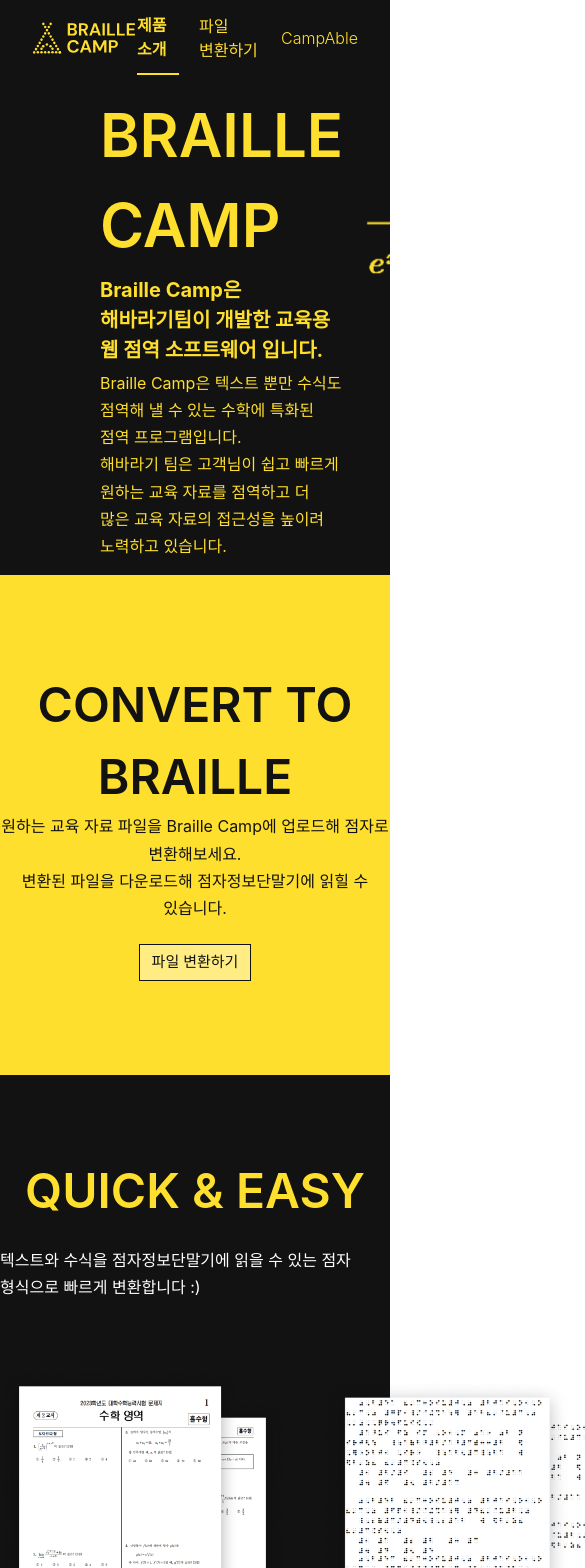
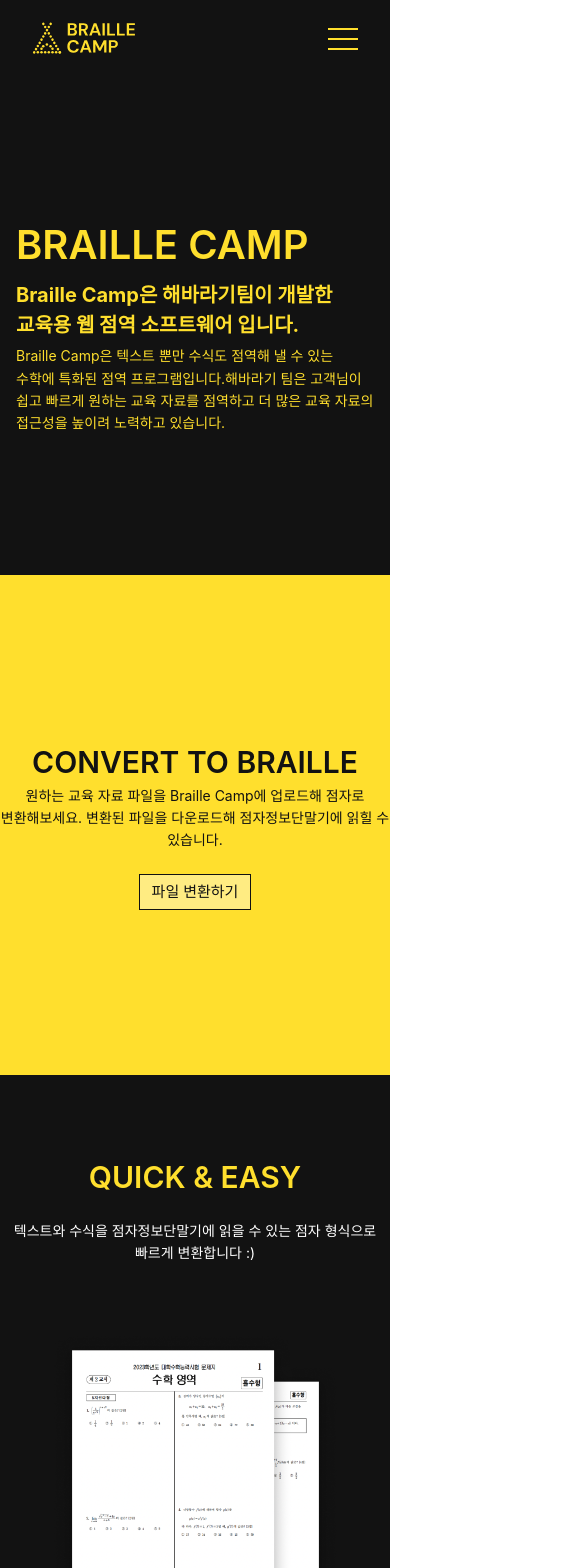
Before and after one commit to Jaecom/campable-braille, a Next.js app: page / in a window 390 px wide. Shown: the top 1568 px of the page, 585 px wide, since content can reach past the window. Built offline with nearby package versions, Linux system fonts and the light colour scheme.

Commit message:
feat: add responsive design

```diff
--- a/app/globals.css
+++ b/app/globals.css
@@ -1,3 +1,4 @@
+/* Base styles */
 @tailwind base;
 @tailwind components;
 @tailwind utilities;
@@ -11,26 +12,39 @@
 	word-break: keep-all;
 }
 
+/* Default styles (for all screen sizes) */
 h1 {
-	font-size: 60px;
-	font-weight: 600;
-	text-transform: uppercase;
+	@apply text-[60px] font-semibold uppercase;
 }
 
 h2 {
-	font-size: 48px;
-	font-weight: 600;
-	text-transform: uppercase;
+	@apply text-[48px] font-semibold uppercase;
 }
 
 h3 {
-	font-size: 36px;
-	font-weight: 600;
-	text-transform: uppercase;
+	@apply text-[36px] font-semibold uppercase;
 }
 
 p {
-	font-size: 16px;
-	line-height: 1.7;
-	font-weight: 400;
+	@apply text-[16px] leading-7 font-normal;
 }
+
+/* Responsive styles for md and larger */
+@media (max-width: 768px) {
+	h1 {
+		font-size: 40px; /* Adjusted size for md screens */
+	}
+
+	h2 {
+		font-size: 30px; /* Adjusted size for md screens */
+	}
+
+	h3 {
+		font-size: 28px; /* Adjusted size for md screens */
+	}
+
+	p {
+		font-size: 14px; /* Adjusted size for md screens */
+		line-height: 1.6;
+	}
+}
--- a/pages/CampAblePage/index.tsx
+++ b/pages/CampAblePage/index.tsx
@@ -6,9 +6,9 @@
 const CampAblePage = () => {
 	return (
 		<div className="h-full flex flex-col items-center justify-center">
-			<div className={`text-primary ${lora.className} font-bold text-[60px]`}>CampAble</div>
-			<div className="text-center">
-				<p className={`text-white font-bold ${lora.className} text-[20px]`}>
+			<div className={`text-primary ${lora.className} font-bold text-[30px] md:text-[60px]`}>CampAble</div>
+			<div className="text-center px-[16px]">
+				<p className={`text-white font-bold ${lora.className} text-[18px] md:text-[20px]`}>
 					Empowering people with disability to believe in their ability
 				</p>
 				<p className="text-white max-w-[650px] mt-[10px]">
@@ -25,8 +25,9 @@
 					</a>
 				</div>
 			</div>
-			<div className="mt-[200px]">
-				<a href="mailto:campable.io@gmail.com" className="text-white">
+			<div className="mt-[200px] text-center text-primary">
+				<h4>Contact Us</h4>
+				<a className="underline" href="mailto:campable.io@gmail.com">
 					campable.io@gmail.com
 				</a>
 			</div>
--- a/pages/Homepage/UserFeedbackItem.tsx
+++ b/pages/Homepage/UserFeedbackItem.tsx
@@ -12,14 +12,22 @@
 	return (
 		<div
 			className={`flex ${
-				reverse ? "flex-row-reverse" : ""
-			} items-center justify-center gap-x-[65px] px-[100px] bg-dark-grey w-full border-solid border-b-[1px] border-primary`}
+				reverse ? "md:flex-row-reverse" : ""
+			} flex-col md:flex-row items-center justify-center gap-x-[65px] md:px-[100px] bg-dark-grey w-full border-solid border-b-[1px] border-primary`}
 		>
-			<div className="relative flex-shrink-0">
-				<Image src={imageSrc} width={350} height={170} alt="feedback_image_1" style={{ objectFit: "cover" }} />
+			<div className="w-full md:w-auto h-[170px] md:h-auto relative flex-shrink-0">
+				<Image
+					className="hidden md:block"
+					src={imageSrc}
+					width={350}
+					height={170}
+					alt="feedback_image_1"
+					style={{ objectFit: "cover" }}
+				/>
+				<Image className="md:hidden" src={imageSrc} fill alt="feedback_image_1" style={{ objectFit: "cover" }} />
 				<div className="absolute bottom-2 right-2 bg-black px-[10px] py-[5px] text-white">{imageLabel}</div>
 			</div>
-			<p className="text-primary max-w-[700px]">{`“${paragraph}”`}</p>
+			<p className="text-primary px-[8px] py-[16px] md:max-w-[700px]">{`“${paragraph}”`}</p>
 		</div>
 	);
 };
--- a/pages/Homepage/index.tsx
+++ b/pages/Homepage/index.tsx
@@ -9,19 +9,20 @@
 const HomePage = () => {
 	return (
 		<div>
-			<section className="h-[500px] px-[100px] flex items-center relative overflow-hidden justify-between">
+			<section className="h-[500px] px-[16px] md:px-[100px] flex items-center relative overflow-hidden justify-between">
 				<div className="w-[600px] flex flex-col gap-y-[5px] relative z-10 text-primary">
 					<h1>Braille Camp</h1>
 					<div className="text-[20px] font-bold">
 						Braille Camp은 해바라기팀이 개발한 교육용 웹 점역 소프트웨어 입니다.
 					</div>
 					<p>
-						Braille Camp은 텍스트 뿐만 수식도 점역해 낼 수 있는 수학에 특화된 점역 프로그램입니다. <br />
+						Braille Camp은 텍스트 뿐만 수식도 점역해 낼 수 있는 수학에 특화된 점역 프로그램입니다.
+						<br className="hidden md:block" />
 						해바라기 팀은 고객님이 쉽고 빠르게 원하는 교육 자료를 점역하고 더 많은 교육 자료의 접근성을 높이려 노력하고
 						있습니다.
 					</p>
 				</div>
-				<div>
+				<div className="hidden md:block">
 					<div className="mb-[100px]">
 						<Image
 							src="/images/home_equation.png"
@@ -39,7 +40,7 @@
 			<section className="h-[500px] flex flex-col items-center justify-center relative bg-primary text-center">
 				<h2 className="text-dark-grey">CONVERT TO BRAILLE</h2>
 				<p className="text-dark-grey">
-					원하는 교육 자료 파일을 Braille Camp에 업로드해 점자로 변환해보세요. <br />
+					원하는 교육 자료 파일을 Braille Camp에 업로드해 점자로 변환해보세요. <br className="hidden md:block" />
 					변환된 파일을 다운로드해 점자정보단말기에 읽힐 수 있습니다.
 				</p>
 				<Link
@@ -52,8 +53,10 @@
 
 			<section className="flex flex-col justify-center items-center bg-dark-grey py-[80px] gap-y-[20px]">
 				<h2 className="text-primary">Quick & Easy</h2>
-				<p className="text-white">텍스트와 수식을 점자정보단말기에 읽을 수 있는 점자 형식으로 빠르게 변환합니다 :)</p>
-				<div className="mt-[50px] flex items-center gap-x-[20px]">
+				<p className="text-white text-center md:text-left">
+					텍스트와 수식을 점자정보단말기에 읽을 수 있는 점자 형식으로 빠르게 변환합니다 :)
+				</p>
+				<div className="mt-[50px] flex flex-col md:flex-row items-center gap-x-[20px] gap-y-[20px]">
 					<Image
 						src="/images/home_braille_1.png"
 						width={284}
@@ -61,7 +64,9 @@
 						alt="image_1"
 						style={{ objectFit: "cover" }}
 					/>
-					<SmallArrow />
+					<div className="rotate-90 md:rotate-0">
+						<SmallArrow />
+					</div>
 					<Image
 						src="/images/home_braille_2.png"
 						width={284}
@@ -69,7 +74,9 @@
 						alt="image_1"
 						style={{ objectFit: "cover" }}
 					/>
-					<BigArrow />
+					<div className="rotate-90 md:rotate-0 py-[20px] md:py-0">
+						<BigArrow />
+					</div>
 					<Image
 						src="/images/home_braille_3.png"
 						width={540}
--- /dev/null
+++ b/src/components/atoms/HamburgerMenu.tsx
@@ -0,0 +1,30 @@
+import React from "react";
+
+type Props = {
+	onClick: () => void;
+	isOpen: boolean;
+};
+
+const HamburgerMenu = ({ onClick, isOpen }: Props) => {
+	return (
+		<button onClick={onClick} className="flex items-center relative w-[30px] h-[20px] focus:outline-none">
+			<div
+				className={`w-full h-[2px] bg-primary absolute transition-transform duration-300 ${
+					isOpen ? "rotate-45 top-[10px]" : "top-0"
+				}`}
+			/>
+			<div
+				className={`w-full h-[2px] bg-primary absolute transition-opacity duration-300 ${
+					isOpen ? "opacity-0" : "top-[10px]"
+				}`}
+			/>
+			<div
+				className={`w-full h-[2px] bg-primary absolute transition-transform duration-300 ${
+					isOpen ? "-rotate-45 top-[10px]" : "top-[20px]"
+				}`}
+			/>
+		</button>
+	);
+};
+
+export default HamburgerMenu;
--- a/src/components/atoms/NavLink.tsx
+++ b/src/components/atoms/NavLink.tsx
@@ -8,17 +8,19 @@
 	href: string;
 	children?: React.ReactNode;
 	disableActive?: boolean;
+	onClick?: () => void;
 };
 
-const NavLink = ({ href, children, disableActive }: Props) => {
+const NavLink = ({ href, children, disableActive, onClick }: Props) => {
 	const pathname = usePathname();
 	const isActive = pathname === href;
 
 	return (
 		<Link
+			onClick={onClick}
 			className={`h-full ${
 				isActive && !disableActive ? "border-b-[2px] border-primary border-solid font-bold" : "font-light"
-			} flex items-center`}
+			} flex items-center text-primary`}
 			href={href}
 		>
 			{children}
--- a/src/components/organisms/Navbar.tsx
+++ b/src/components/organisms/Navbar.tsx
@@ -1,17 +1,28 @@
-import React from "react";
+"use client";
+
+import React, { useState } from "react";
 import NavLink from "../atoms/NavLink";
 import BrailleLogo from "@/public/icons/braille-logo-icon.svg";
 import Link from "next/link";
+import HamburgerMenu from "../atoms/HamburgerMenu";
 
 const Navbar = () => {
+	const [isOpen, setIsOpen] = useState(false);
+
+	const toggleMenu = () => {
+		setIsOpen(!isOpen);
+	};
+
 	return (
-		<nav className="h-[75px] px-[32px] flex justify-between items-center bg-dark-grey text-primary">
+		<nav className="h-[75px]">
+			<div className="h-full px-[32px] flex justify-between items-center bg-dark-grey text-primary relative z-20">
 				<Link href="/">
 					<div className="flex items-center gap-x-2">
 						<BrailleLogo />
 					</div>
 				</Link>
-			<ul className="h-full flex gap-x-[20px]">
+
+				<ul className="hidden md:flex h-full gap-x-[20px]">
 					<li className="h-full">
 						<NavLink href="/">제품 소개</NavLink>
 					</li>
@@ -22,6 +33,31 @@
 						<NavLink href="/campable">CampAble</NavLink>
 					</li>
 				</ul>
+
+				<div className="md:hidden">
+					<HamburgerMenu onClick={toggleMenu} isOpen={isOpen} />
+				</div>
+			</div>
+
+			{isOpen && (
+				<ul className="relative px-[32px] gap-x-[20px] bg-dark-grey z-30">
+					<li className="h-full py-[20px]">
+						<NavLink href="/" disableActive onClick={toggleMenu}>
+							제품 소개
+						</NavLink>
+					</li>
+					<li className="h-full py-[20px]">
+						<NavLink href="/convert" disableActive onClick={toggleMenu}>
+							파일 변환하기
+						</NavLink>
+					</li>
+					<li className="h-full py-[20px]">
+						<NavLink href="/campable" disableActive onClick={toggleMenu}>
+							CampAble
+						</NavLink>
+					</li>
+				</ul>
+			)}
 		</nav>
 	);
 };
--- a/src/page/ConvertPage/screens/DownloadScreen.tsx
+++ b/src/page/ConvertPage/screens/DownloadScreen.tsx
@@ -22,7 +22,7 @@
 	};
 
 	return (
-		<div className="w-[500px] flex flex-col items-center gap-y-5 text-center">
+		<div className="md:w-[500px] flex flex-col items-center gap-y-5 text-center">
 			<h2 className="text-primary">파일 변환 완료!</h2>
 			<p className="text-white">
 				{file.filename} 파일 변환이 성공적으로 완성되었습니다. <br />
--- a/src/page/ConvertPage/screens/UploadScreen.tsx
+++ b/src/page/ConvertPage/screens/UploadScreen.tsx
@@ -29,7 +29,7 @@
 	};
 
 	return (
-		<div className="w-[500px] flex flex-col items-center gap-y-5 text-center">
+		<div className="md:w-[500px] flex flex-col items-center gap-y-5 text-center">
 			<h2 className="text-primary">{file ? "파일 변환하기" : "파일 업로드하기"}</h2>
 			<p className="text-white">
 				{file ? (
```
Lines whose indentation alone changed are shown as unchanged.
